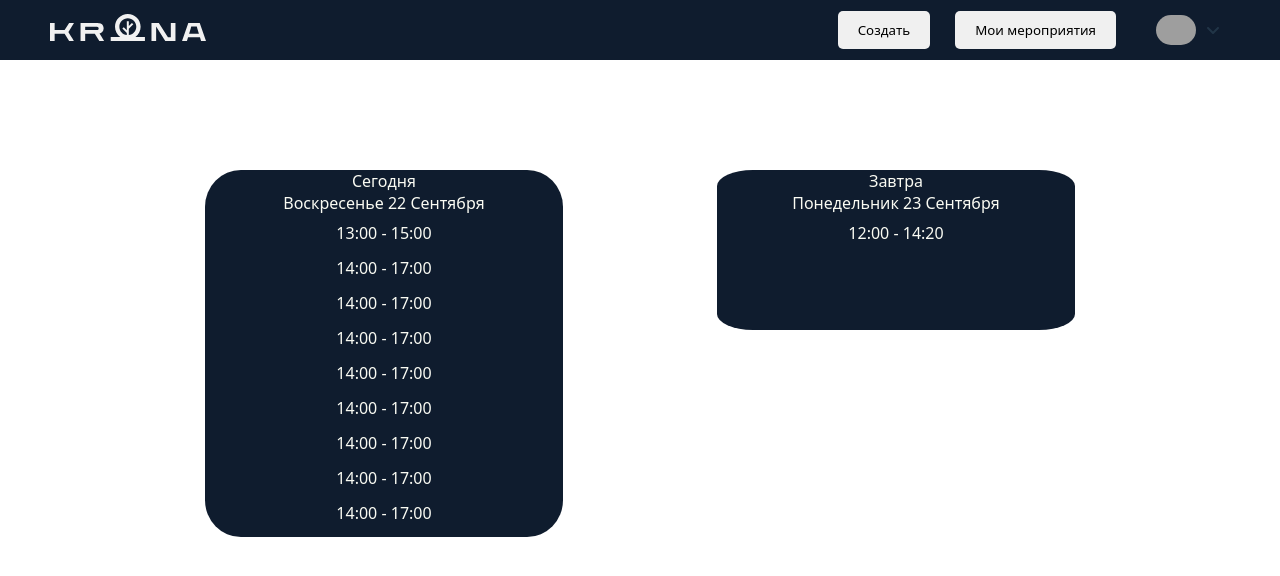
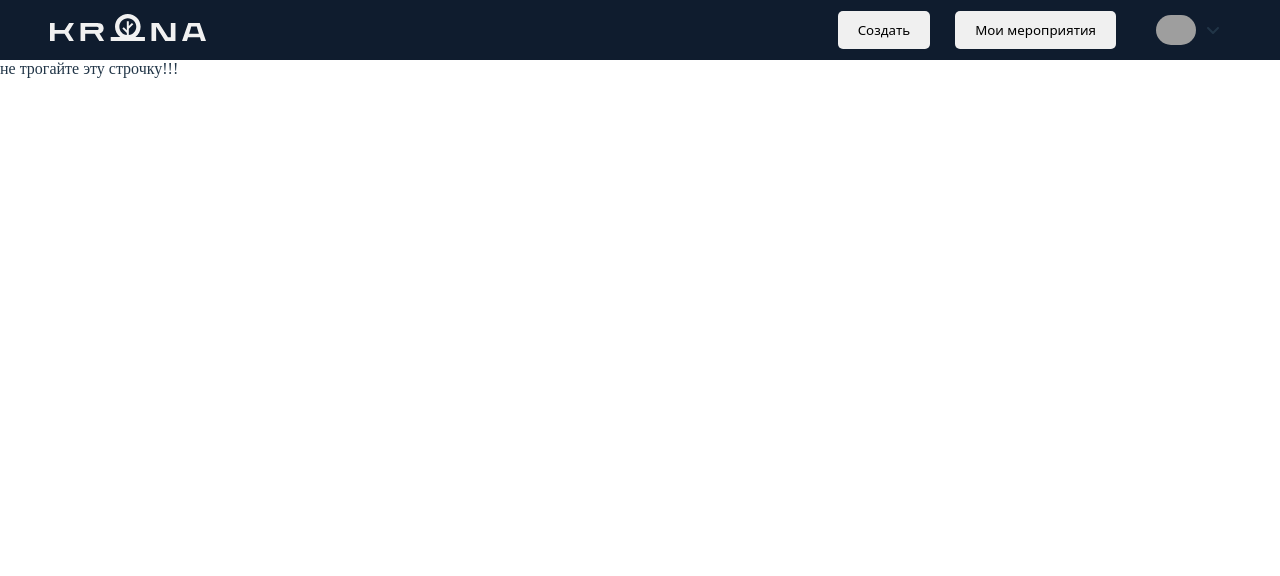
Before and after one commit to krino45/Hackathon_school21_2024, a Vue app in the folder system-events/: page /events in a window 1280 px wide. Shown: the top 576 px of the page. Built offline with nearby package versions, Linux system fonts and the light colour scheme; no server answers; grey boxes are pictures that could not be loaded; a web font is replaced by a local one.

Commit message:
add route

```diff
--- a/system-events/src/App.vue
+++ b/system-events/src/App.vue
@@ -5,8 +5,7 @@ import Calendar from './views/Calendar.vue'
 </script>
 
 <template>
-    <!-- <RouterView/> не трогайте эту строчку!!! -->
-    <Calendar/>
+    <RouterView/> не трогайте эту строчку!!!
 </template>
 
 <style scoped>
--- a/system-events/src/components/Header.vue
+++ b/system-events/src/components/Header.vue
@@ -261,6 +261,7 @@
         margin-top: 12px;
         padding: 10px 18px;
         background-color: #15263f;
+        color: white;
     }
 
 </style>
--- a/system-events/src/router/routes.js
+++ b/system-events/src/router/routes.js
@@ -20,6 +20,11 @@ export const routes = [
         component: () => import('@src/views/EventsView.vue')
     },
     {
+        name: 'calendar',
+        path: '/calendar',
+        component: () => import('@src/views/Calendar.vue')
+    },
+    {
         name: '',
         path: '/exit',
         component: () => import('@src/views/HomeView.vue')
```
